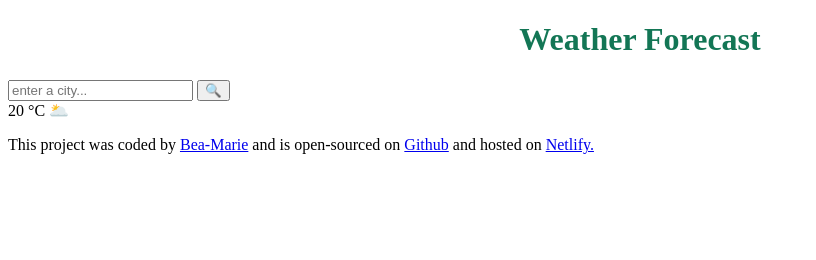
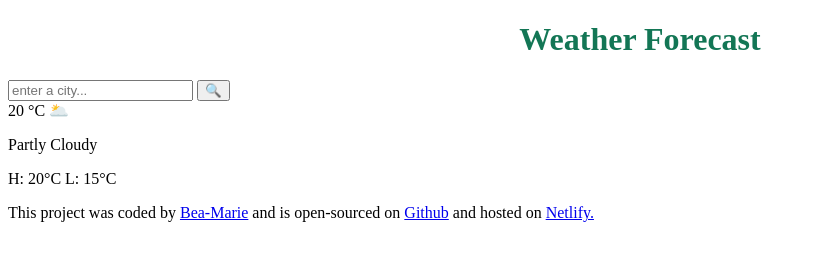
Before and after one commit to bmsurilla/weather-app2.0, a plain HTML site: page index.html in a window 1280 px wide. Shown: the whole page, without its empty margins (0-816 px from the left). Drawn offline with Linux system fonts and the light colour scheme.

Commit message:
added current-temp description, high and low

```diff
--- a/index.html
+++ b/index.html
@@ -25,6 +25,11 @@
         <span id="current-temp-unit">°C </span>
         <span id="current-temp-icon">🌥️</span>
       </div>
+      <p id="current-temp-description">Partly Cloudy</p>
+      <p>
+        H: <span id="current-temp-high">20</span>°C L:
+        <span id="current-temp-low">15</span>°C
+      </p>
     </div>
     <!-- <div id="forecast-container">
       <h3>5-Day Forecast</h3>
```
